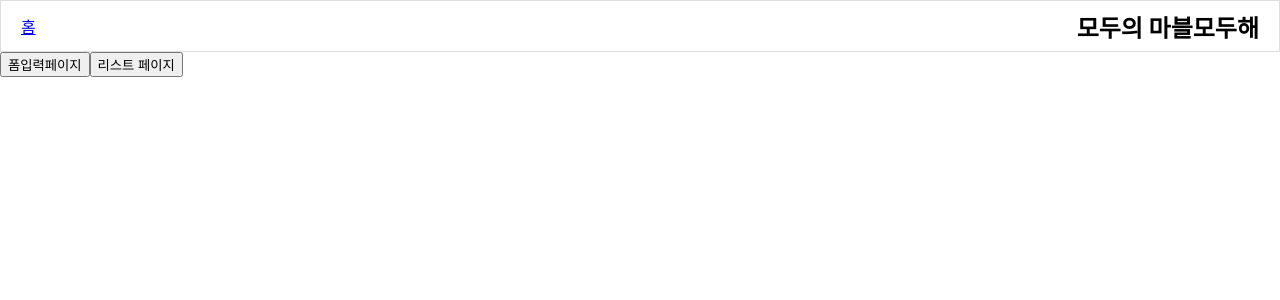
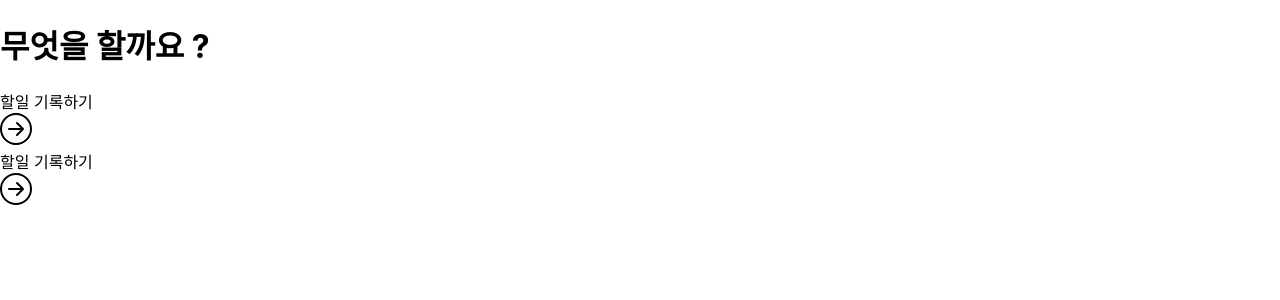
Before and after one commit to andamiro98/team_list, a React (Create React App) app: page / in a window 1280 px wide. Shown: the top 300 px of the page. Built offline with nearby package versions, Linux system fonts and the light colour scheme.

Commit message:
광익님햇는거 홈실행가능합니당

```diff
--- a/src/App.js
+++ b/src/App.js
@@ -1,5 +1,4 @@
 import "./App.css";
-
 import ADDTodo from "./pages/ADDTodo";
 import { Route, Routes } from "react-router-dom";
 import Todos from "./pages/Todos";
--- a/src/pages/Home.jsx
+++ b/src/pages/Home.jsx
@@ -1,22 +1,35 @@
 import React from "react";
 import { useNavigate } from "react-router-dom";
-import Header from "../components/Header";
-const Homepage = () => {
+import { BsArrowRightCircle } from "react-icons/bs";
+const Home = () => {
   const navigate = useNavigate();
-  const goToFormpage = () => {
+  const goToADDTodo = () => {
     navigate("/Form");
   };
-  const goToListpage = () => {
+  const goToTodoList = () => {
     navigate("/List");
   };
+
   return (
-    <div>
-      <Header />
-      <button onClick={goToFormpage}>폼입력페이지</button>
+    <container>
+      <div>
+        <h1>무엇을 할까요 ?</h1>
 
-      <button onClick={goToListpage}>리스트 페이지</button>
-    </div>
+        <container onClick={goToADDTodo}>
+          <div>할일 기록하기</div>
+          <BsArrowRightCircle size="32"></BsArrowRightCircle>
+        </container>
+        <container onClick={goToTodoList}>
+          <div>할일 기록하기</div>
+          <BsArrowRightCircle size="32"></BsArrowRightCircle>
+        </container>
+
+        {/* <HomeBox title="할일 기록하기" onClick={goToADDTodo} />
+
+        <HomeBox title="TODO LIST" onClick={goToTodoList} /> */}
+      </div>
+    </container>
   );
 };
 
-export default Homepage;
+export default Home;
```
Also changed, not shown: src/components/Layout.jsx (+6 -7 lines).
